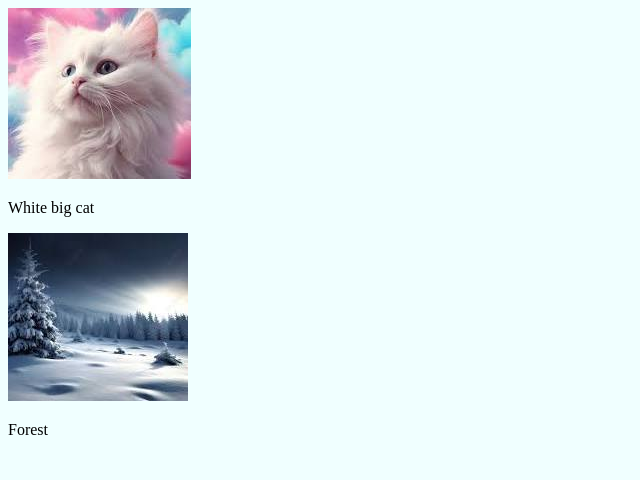
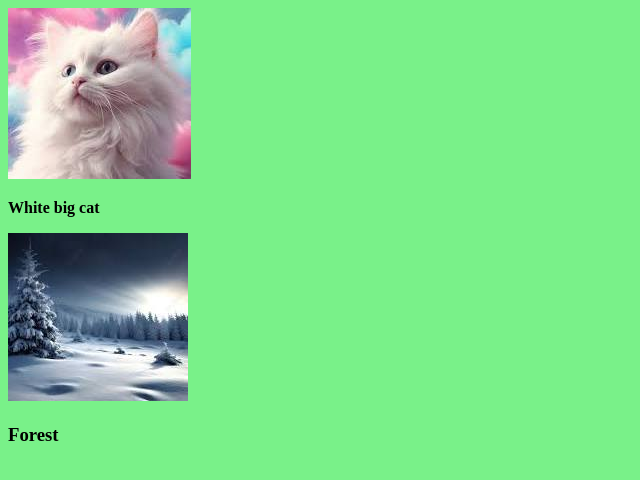
Before and after one commit to YevgeniyH/epam_fe_2024_Khrepunov, a plain HTML site: page HW1-GIT/index.html in a window 1280 px wide. Shown: the whole page, without its empty margins (0-640 px from the left). Drawn offline with Linux system fonts and the light colour scheme.

Commit message:
HW01:add new style to index.html

```diff
--- a/HW1-GIT/index.html
+++ b/HW1-GIT/index.html
@@ -4,12 +4,13 @@
     <meta charset="UTF-8">
     <meta name="viewport" content="width=device-width, initial-scale=1.0">
     <link rel="stylesheet" href="./Styles/styles.css">
+    <link rel="stylesheet" href="./Styles2/styles2.css">
     <title>Document</title>
 </head>
 <body>
     <img src="./Images/1.jpg" alt="White big cat">
     <p>White big cat</p>
     <img src="./Images2/3.jpg" alt="Forest">
-    <p>Forest</p>
+    <h3>Forest</h3>
 </body>
 </html>
```
